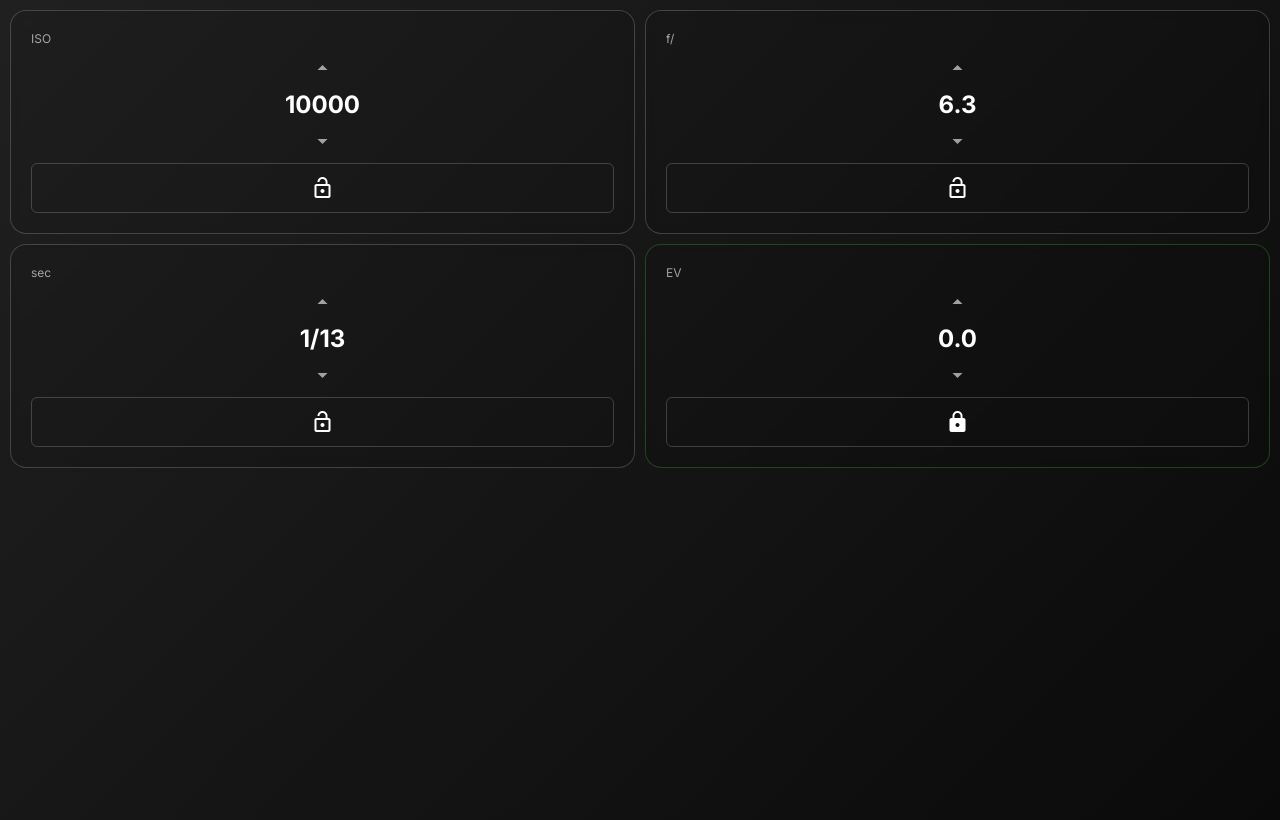
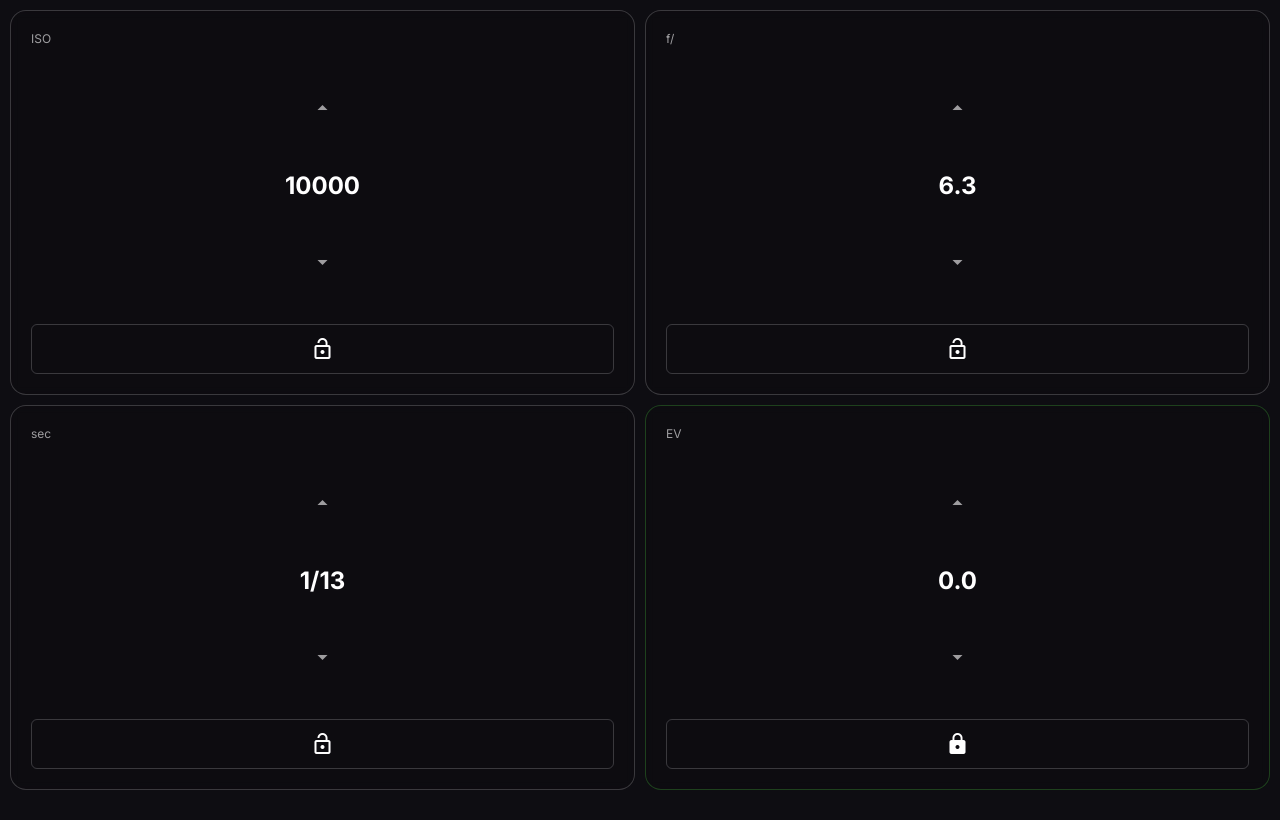
Before and after one commit to PMarco03/Exposer, a plain HTML site: page index.html in a window 1280 px wide. Drawn offline with Linux system fonts and the light colour scheme.

Commit message:
Update index.html

```diff
--- a/index.html
+++ b/index.html
@@ -19,6 +19,7 @@
       * {
         padding: 0;
         margin: 0;
+        box-sizing: border-box;
         font-family: "Inter", serif;
       }
       span,
@@ -72,17 +73,19 @@
       body {
         background-color: #0e0d12;
         padding: 10px;
-        height: 100vh;
+        position: fixed;
+        inset: 0;
         display: flex;
         align-items: center;
+        overflow: hidden;
+        flex-direction: column;
 
-        flex-direction: column;
-        overflow: hidden;
         background-image: linear-gradient(135deg, #202020 0%, #0a0a0a 100%);
       }
       .container {
         max-width: 1440px;
         display: grid;
+        height: 100%;
         grid-template-columns: 1fr 1fr;
         grid-template-rows: 1fr 1fr;
         gap: 10px;
@@ -140,7 +143,6 @@
     </style>
   </head>
   <body>
-
     <div class="container">
       <div class="cell" id="iso">
         <span class="label">ISO</span>
```
